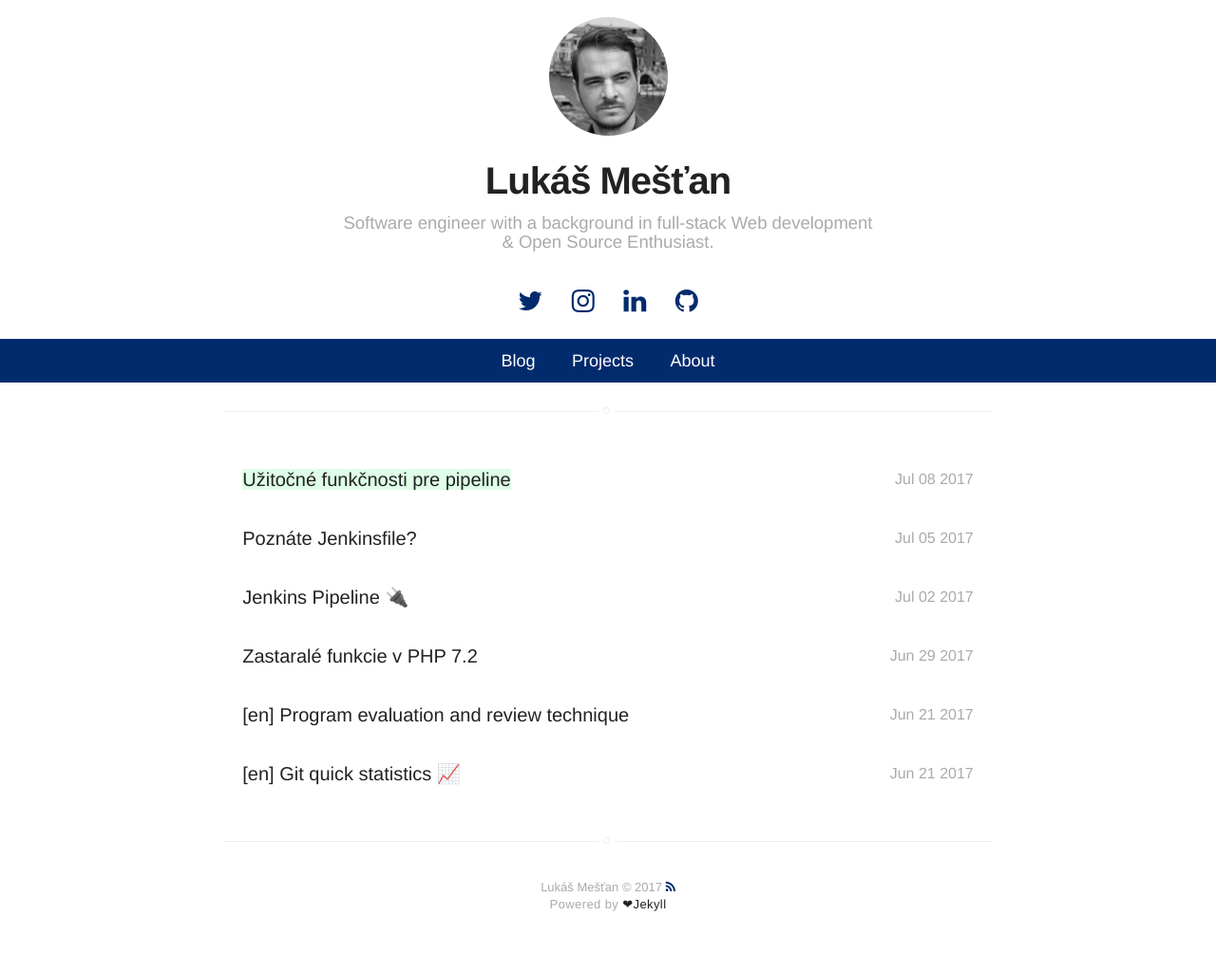
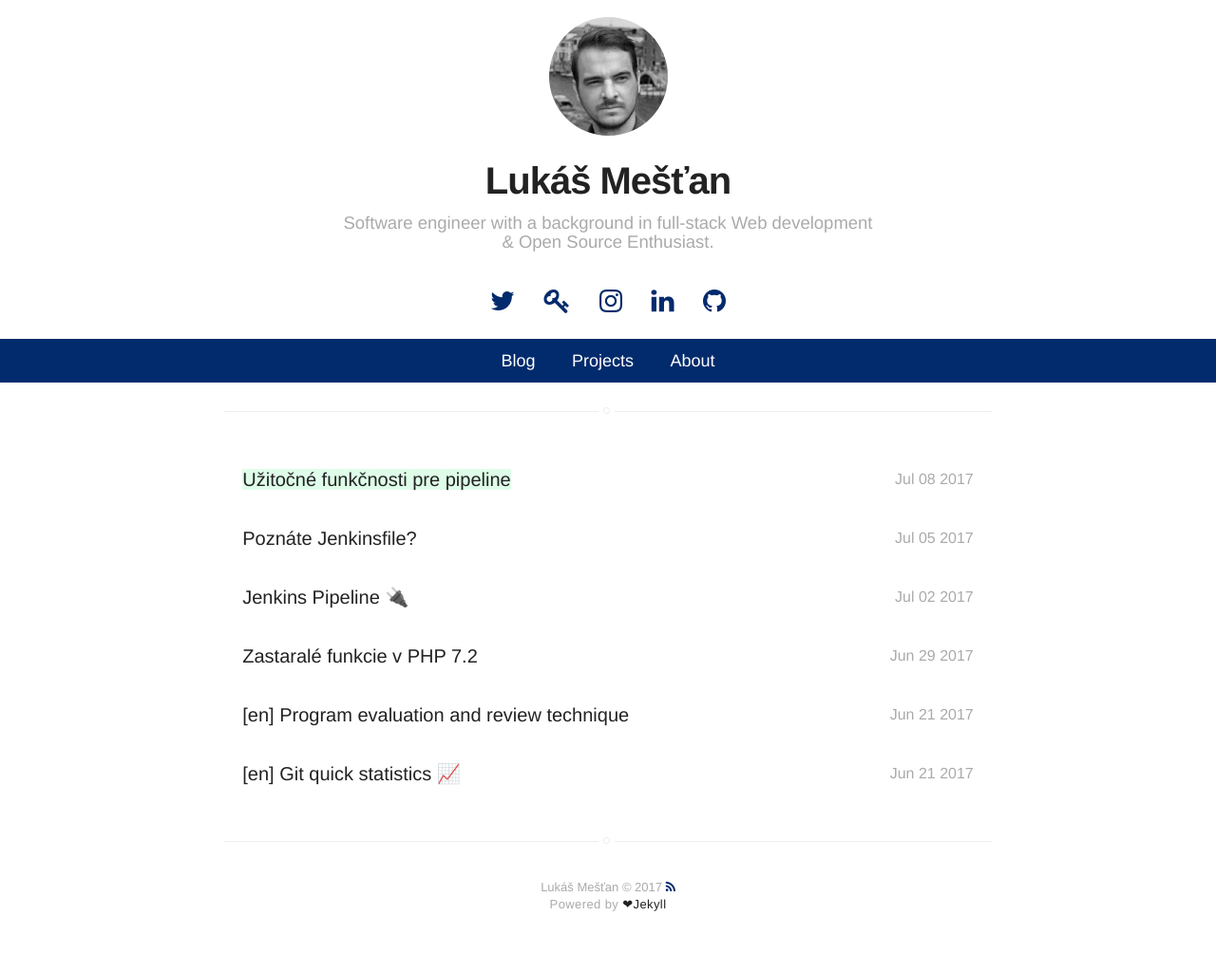
Before and after one commit to arzzen/lukasmestan.com, a Jekyll site: the page built from index.html, in a window 1280 px wide. Shown: the whole page at 95% size. Built offline with Jekyll 4.4.1, drawn with Linux system fonts in a browser that asks for light colours; nearby versions of some CDN libraries; emoji names are drawn with the system emoji font.

Commit message:
add keybase link

```diff
--- a/_includes/social-links.html
+++ b/_includes/social-links.html
@@ -10,6 +10,10 @@
             <i class="fa fa-2x fa-twitter" aria-hidden="true"></i>
         </a>
     {% endif %}
+
+    <a class="btn" title="keybase.io/get" href="https://keybase.io/get/" target="_blank">
+        <i class="fa fa-2x fa-key" aria-hidden="true"></i>
+    </a>
 
     {% if site.google %}
         <a class="" title="plus.google.com/+{{ site.google }}" href="http://plus.google.com/+{{ site.google }}" target="_blank">
```
